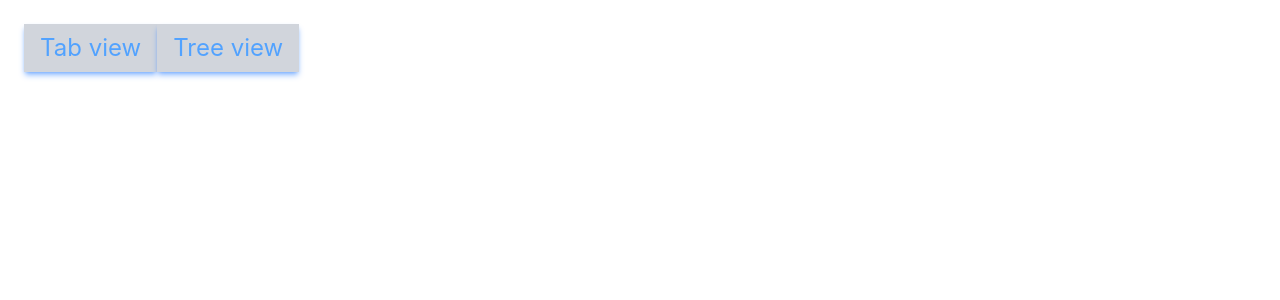
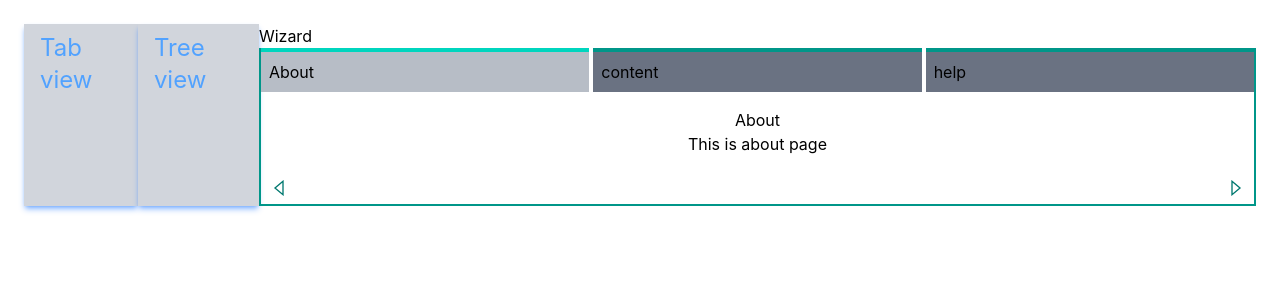
Before and after one commit to amalfrost/React-Components, a React (Vite) app in the folder React-components/: page / in a window 1280 px wide. Shown: the top 300 px of the page. Built offline with nearby package versions, Linux system fonts and the light colour scheme.

Commit message:
addded wizard component

```diff
--- /dev/null
+++ b/React-components/src/components/wizard-component/Wizard.tsx
@@ -0,0 +1,30 @@
+import React from 'react'
+import type { WIZARD_CONTENTS } from '../../models/wizardModel'
+import WizardCard from './WizardCard'
+
+const Wizard = ({ content }: WIZARD_CONTENTS[]) => {
+    const data = [
+        {
+            id: 1,
+            title: "About",
+            content: "This is about page"
+        },
+        {
+            id: 2,
+            title: "content",
+            content: "This is content page"
+        },
+        {
+            id: 3,
+            title: "help",
+            content: "This is help page"
+        }
+    ]
+    return (
+        <div className='w-full' >Wizard
+            <WizardCard wizardcontent={data} />
+        </div>
+    )
+}
+
+export default Wizard
--- /dev/null
+++ b/React-components/src/components/wizard-component/WizardCard.tsx
@@ -0,0 +1,78 @@
+import React, { useState } from 'react'
+import type { WIZARD_CONTENTS } from '../../models/wizardModel'
+import { GrCaretNext, GrCaretPrevious } from "react-icons/gr";
+
+
+const WizardCard = ({ wizardcontent }: WIZARD_CONTENTS[]) => {
+    const data: WIZARD_CONTENTS[] = wizardcontent
+
+    const [currentStep, setCurrentStep] = useState(0)
+
+    const handleStepClick = (index: number) => {
+        setCurrentStep(index)
+    }
+
+    const next = () => {
+        if (currentStep < data.length - 1) {
+            setCurrentStep(prev => prev + 1)
+        }
+    }
+
+    const prev = () => {
+        if (currentStep > 0) {
+            setCurrentStep(prev => prev - 1)
+        }
+    }
+
+    return (
+        <div className='border-2 border-teal-600 border-t-0'>
+            <div className="flex gap-1 w-full cursor-pointer  ">
+                {data.map((item, index) => (
+                    <div
+                        key={item.id}
+                        onClick={() => handleStepClick(index)}
+                        className="flex-1"
+                    >
+                        <hr className={`w-full h-1 border-0  ${currentStep === index
+                            ? 'bg-teal-400'
+                            : 'bg-teal-600'
+                            }`} />
+
+                        <div
+                            className={`p-2 ${currentStep === index
+                                ? 'bg-[#b7bdc6]'
+                                : 'bg-gray-500'
+                                }`}
+                        >
+                            <h3>{item.title}</h3>
+                        </div>
+                    </div>
+                ))}
+            </div>
+
+            <div className="mt-4 w-full text-center">
+                <h2>{data[currentStep].title}</h2>
+                <p>{data[currentStep].content}</p>
+            </div>
+
+            <div className="mt-4 flex gap-2 justify-between px-2.5 p-2">
+                <button
+                    className='cursor-pointer text-teal-700 '
+                    onClick={prev}
+                    disabled={currentStep === 0}
+                >
+                    <GrCaretPrevious />
+                </button>
+
+                <button className='cursor-pointer text-teal-700  '
+                    onClick={next}
+                    disabled={currentStep === data.length - 1}
+                >
+                    <GrCaretNext />
+                </button>
+            </div>
+        </div>
+    )
+}
+
+export default WizardCard
--- /dev/null
+++ b/React-components/src/models/wizardModel.ts
@@ -0,0 +1,10 @@
+// export interface WIZARD_MODEL {
+// WI
+// }
+
+export interface WIZARD_CONTENTS {
+    id: number,
+    title: string,
+    content: string,
+    completed?: boolean
+}
--- a/React-components/src/pages/Home.tsx
+++ b/React-components/src/pages/Home.tsx
@@ -1,8 +1,6 @@
 import React from 'react'
 import { Link } from 'react-router-dom'
-import Debounce from '../helper/Debounce'
-import PaginationView from '../components/pagination-component/PaginationView'
-import TreeComponent from '../components/tree-component/TreeComponent'
+import Wizard from '../components/wizard-component/Wizard'
 
 const Home = () => {
     const LINK_STYLE = ' bg-gray-300 p-2 px-4  max-w-3xs  text-2xl text-blue-400 shadow-md shadow-blue-500/50 '
@@ -10,6 +8,7 @@ const Home = () => {
         <div className='flex m-6' >
             <Link className={LINK_STYLE} to={'/tabview'} >Tab view</Link>
             <Link className={LINK_STYLE} to={'/tree'} >Tree view</Link>
+            <Wizard />
             {/* <Debounce />
             <PaginationView /> */}
             {/* <TreeComponent /> */}
```
